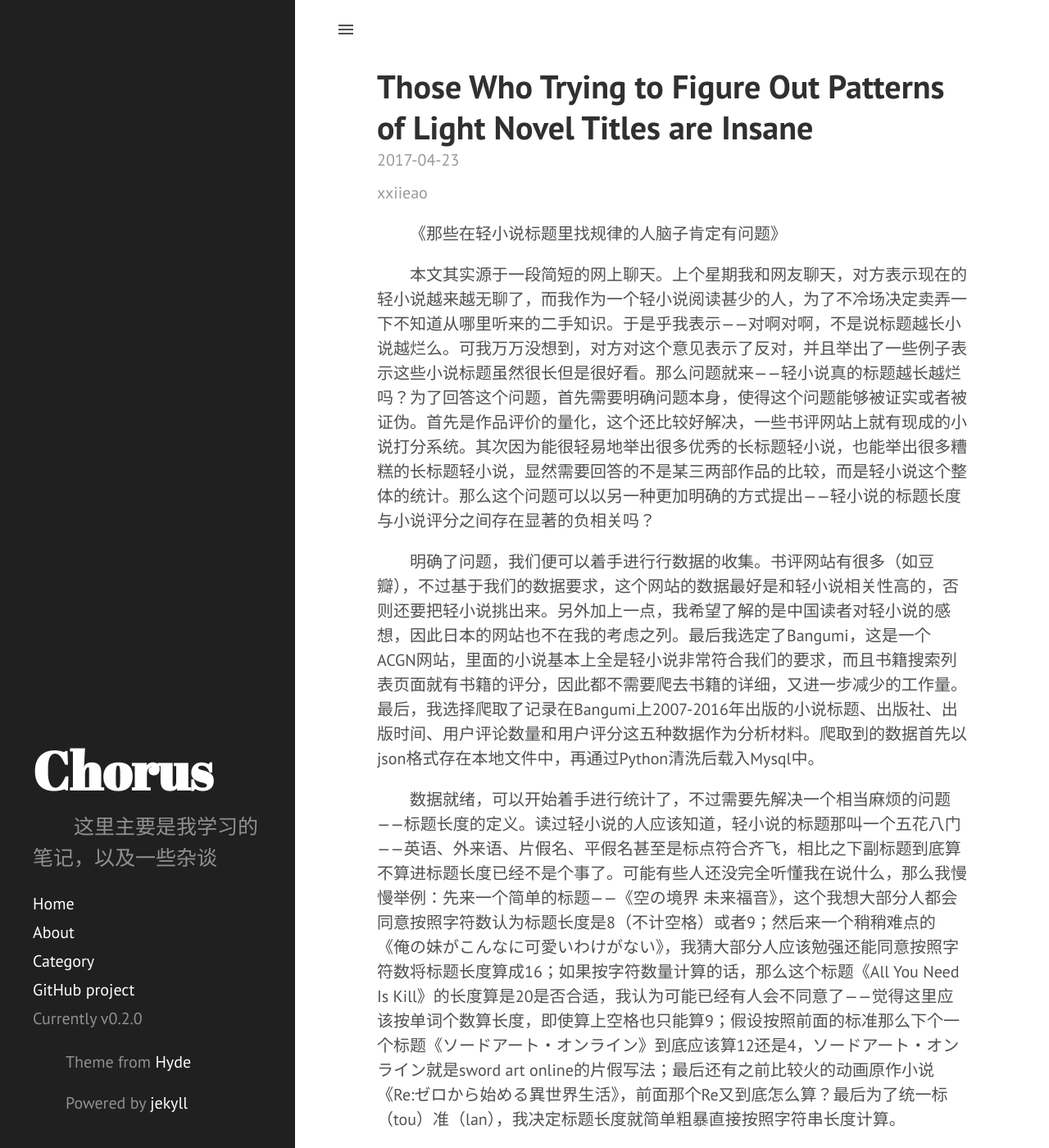
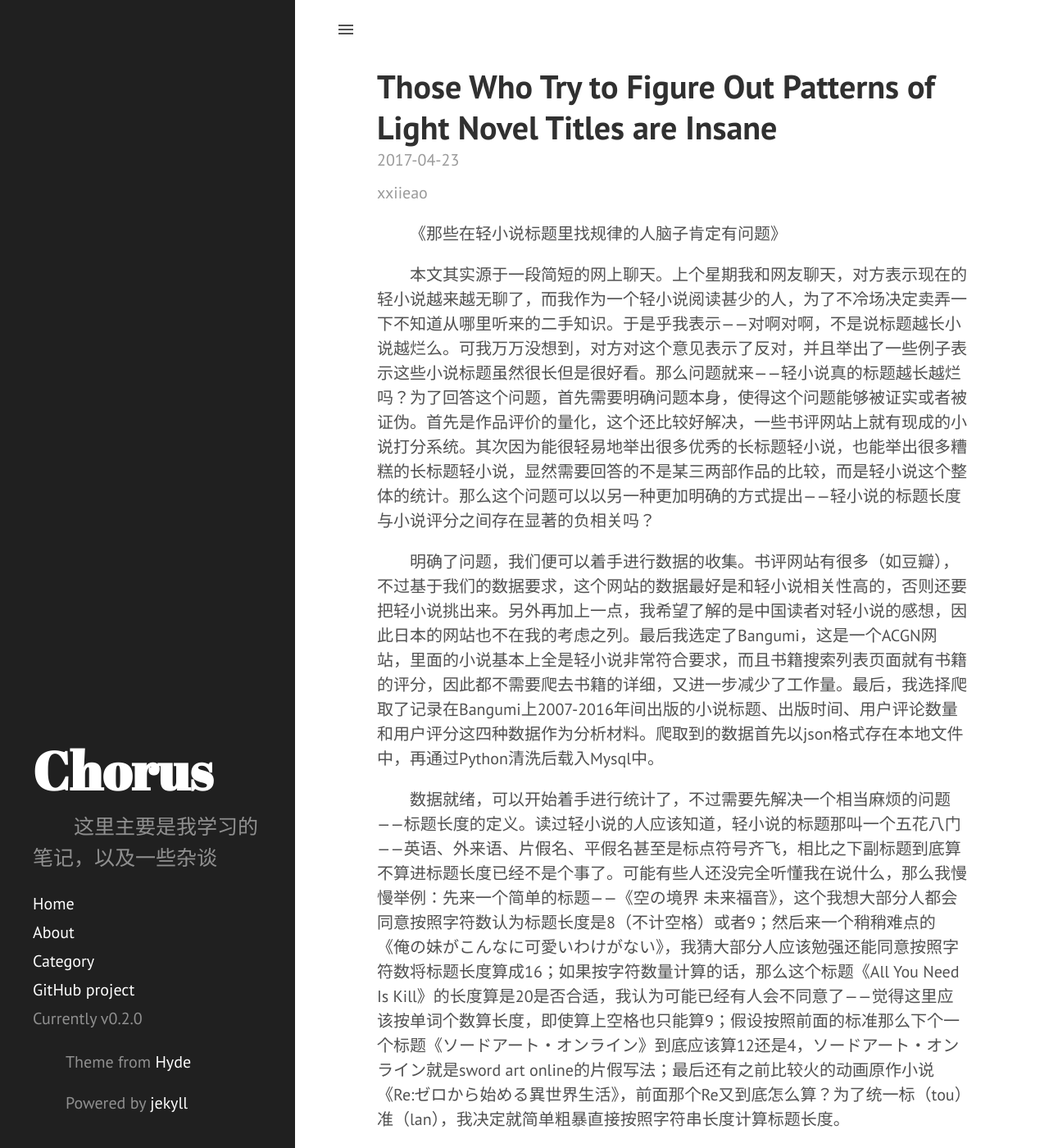
Before and after one commit to xxiieao/xxiieao.github.io, a Jekyll site: the page built from _posts/2017-04-23-Those-Who-Try-to-Figure-Out-Patterns-of-Light-Novel-Titles-are-Insane.md, in a window 1280 px wide and 1400 px high. Shown: the whole window at 82% size. Built offline with Jekyll 4.4.1, drawn with Linux system fonts in a browser that asks for light colours; some of the changed text lies outside the part shown.

Commit message:
fix typo

```diff
--- a/_posts/2017-04-23-Those-Who-Trying-to-Figure-Out-Patterns-of-Light-Novel-Titles-are-Insane.md
+++ b/_posts/2017-04-23-Those-Who-Try-to-Figure-Out-Patterns-of-Light-Novel-Titles-are-Insane.md
@@ -1,6 +1,6 @@
 ---
 layout: post
-title:  "Those Who Trying to Figure Out Patterns of Light Novel Titles are Insane"
+title:  "Those Who Try to Figure Out Patterns of Light Novel Titles are Insane"
 date: 2017-04-23 10:04:31 +0800
 categories: "data analysis"
 author: xxiieao
@@ -10,9 +10,9 @@ author: xxiieao
 
 本文其实源于一段简短的网上聊天。上个星期我和网友聊天，对方表示现在的轻小说越来越无聊了，而我作为一个轻小说阅读甚少的人，为了不冷场决定卖弄一下不知道从哪里听来的二手知识。于是乎我表示——对啊对啊，不是说标题越长小说越烂么。可我万万没想到，对方对这个意见表示了反对，并且举出了一些例子表示这些小说标题虽然很长但是很好看。那么问题就来——轻小说真的标题越长越烂吗？为了回答这个问题，首先需要明确问题本身，使得这个问题能够被证实或者被证伪。首先是作品评价的量化，这个还比较好解决，一些书评网站上就有现成的小说打分系统。其次因为能很轻易地举出很多优秀的长标题轻小说，也能举出很多糟糕的长标题轻小说，显然需要回答的不是某三两部作品的比较，而是轻小说这个整体的统计。那么这个问题可以以另一种更加明确的方式提出——轻小说的标题长度与小说评分之间存在显著的负相关吗？
 
-明确了问题，我们便可以着手进行行数据的收集。书评网站有很多（如豆瓣），不过基于我们的数据要求，这个网站的数据最好是和轻小说相关性高的，否则还要把轻小说挑出来。另外加上一点，我希望了解的是中国读者对轻小说的感想，因此日本的网站也不在我的考虑之列。最后我选定了Bangumi，这是一个ACGN网站，里面的小说基本上全是轻小说非常符合我们的要求，而且书籍搜索列表页面就有书籍的评分，因此都不需要爬去书籍的详细，又进一步减少的工作量。最后，我选择爬取了记录在Bangumi上2007-2016年出版的小说标题、出版社、出版时间、用户评论数量和用户评分这五种数据作为分析材料。爬取到的数据首先以json格式存在本地文件中，再通过Python清洗后载入Mysql中。
+明确了问题，我们便可以着手进行数据的收集。书评网站有很多（如豆瓣），不过基于我们的数据要求，这个网站的数据最好是和轻小说相关性高的，否则还要把轻小说挑出来。另外再加上一点，我希望了解的是中国读者对轻小说的感想，因此日本的网站也不在我的考虑之列。最后我选定了Bangumi，这是一个ACGN网站，里面的小说基本上全是轻小说非常符合要求，而且书籍搜索列表页面就有书籍的评分，因此都不需要爬去书籍的详细，又进一步减少了工作量。最后，我选择爬取了记录在Bangumi上2007-2016年间出版的小说标题、出版时间、用户评论数量和用户评分这四种数据作为分析材料。爬取到的数据首先以json格式存在本地文件中，再通过Python清洗后载入Mysql中。
 
-数据就绪，可以开始着手进行统计了，不过需要先解决一个相当麻烦的问题——标题长度的定义。读过轻小说的人应该知道，轻小说的标题那叫一个五花八门——英语、外来语、片假名、平假名甚至是标点符合齐飞，相比之下副标题到底算不算进标题长度已经不是个事了。可能有些人还没完全听懂我在说什么，那么我慢慢举例：先来一个简单的标题——《空の境界 未来福音》，这个我想大部分人都会同意按照字符数认为标题长度是8（不计空格）或者9；然后来一个稍稍难点的《俺の妹がこんなに可愛いわけがない》，我猜大部分人应该勉强还能同意按照字符数将标题长度算成16；如果按字符数量计算的话，那么这个标题《All You Need Is Kill》的长度算是20是否合适，我认为可能已经有人会不同意了——觉得这里应该按单词个数算长度，即使算上空格也只能算9；假设按照前面的标准那么下个一个标题《ソードアート・オンライン》到底应该算12还是4，ソードアート・オンライン就是sword art online的片假写法；最后还有之前比较火的动画原作小说《Re:ゼロから始める異世界生活》，前面那个Re又到底怎么算？最后为了统一标（tou）准（lan），我决定标题长度就简单粗暴直接按照字符串长度计算。
+数据就绪，可以开始着手进行统计了，不过需要先解决一个相当麻烦的问题——标题长度的定义。读过轻小说的人应该知道，轻小说的标题那叫一个五花八门——英语、外来语、片假名、平假名甚至是标点符号齐飞，相比之下副标题到底算不算进标题长度已经不是个事了。可能有些人还没完全听懂我在说什么，那么我慢慢举例：先来一个简单的标题——《空の境界 未来福音》，这个我想大部分人都会同意按照字符数认为标题长度是8（不计空格）或者9；然后来一个稍稍难点的《俺の妹がこんなに可愛いわけがない》，我猜大部分人应该勉强还能同意按照字符数将标题长度算成16；如果按字符数量计算的话，那么这个标题《All You Need Is Kill》的长度算是20是否合适，我认为可能已经有人会不同意了——觉得这里应该按单词个数算长度，即使算上空格也只能算9；假设按照前面的标准那么下个一个标题《ソードアート・オンライン》到底应该算12还是4，ソードアート・オンライン就是sword art online的片假写法；最后还有之前比较火的动画原作小说《Re:ゼロから始める異世界生活》，前面那个Re又到底怎么算？为了统一标（tou）准（lan），我决定就简单粗暴直接按照字符串长度计算标题长度。
 
 解决完标题长度定义的问题后，又有一个问题需要认识到——那就是评论数对分数的影响，特别是低评论数量下分数的可信度问题，当评论数据比较少时，这个小说的评分可能是不准确的。
 
@@ -65,7 +65,7 @@ anova(year.lm)
 |c(year - 2007) |     1|   14915| 14915.0 |  260.35 | < 2.2e-16 ***|
 |Residuals      | 64972| 3722116|    57.3 | ||
 
-表2中可以看出来，年份的方差虽然是显著的，但是只能解释标题方差中非常小的一部分。因此，关于Q1可以做出以下回答——**轻小说的标题的确随着年份的增加正在变得更长，但是变长的幅度很小，而且标题长度之间本身的差异要远远大于年份带来的影响**
+表2中可以看出来，年份的方差虽然是显著的，但是只能解释标题方差中非常小的一部分。因此，关于Q1可以做出以下回答——**轻小说的标题的确随着年份的增加正在变得更长，但是变长的幅度很小，也就是说年份带来的影响非常小**
 
 ### Q2. 轻小说的标题长度与评分之间是否存在显著的负相关？
 {% highlight R linenos %}
@@ -107,7 +107,7 @@ anova(rate.lm)
 |(Intercept)  |7.502798 |  0.027211 |275.728 |  <2e-16 ***|
 |title_length |0.003877 |  0.001726 |  2.246 |  0.0248 * |
 
-从表3的结果来看，标题长度与评分存在显著的正相关。那么我们是不是就可以终结Q2，并且做出标题越长评分越高的结论？不能着急，还有一个很重要方面，我们还没有涉及到，那就是评分的可靠性。例如：对数据做出进一步的限制——评论数大于60之后，我们得到一个全新的结果。
+从表3的结果来看，标题长度与评分存在显著的正相关。那么我们是不是就可以终结Q2，并且做出标题越长评分越高的结论？不能着急，还有一个很重要方面，我们还没有涉及到，那就是评分的可靠性。例如：对数据做出进一步的限制——评论数大于60之后，我们得到了一个全新的结果（表4）。
 
 <center>表4. 评论数多于60的轻小说标题长度对评分线性模型的回归结果</center>
 
```
Also changed, not shown: other parts of _posts/2017-04-23-Those-Who-Try-to-Figure-Out-Patterns-of-Light-Novel-Titles-are-Insane.md (+3 -3 lines).
